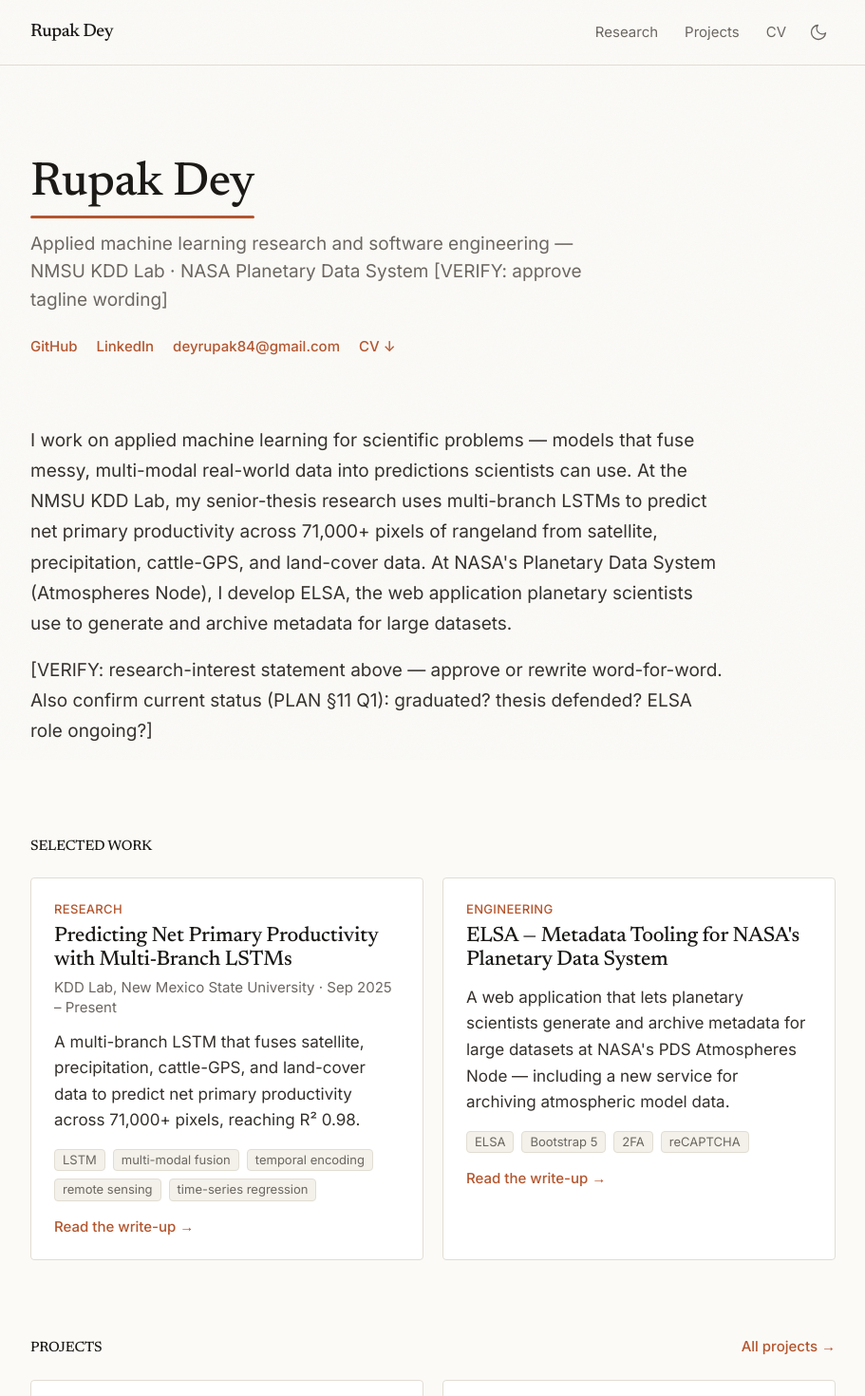
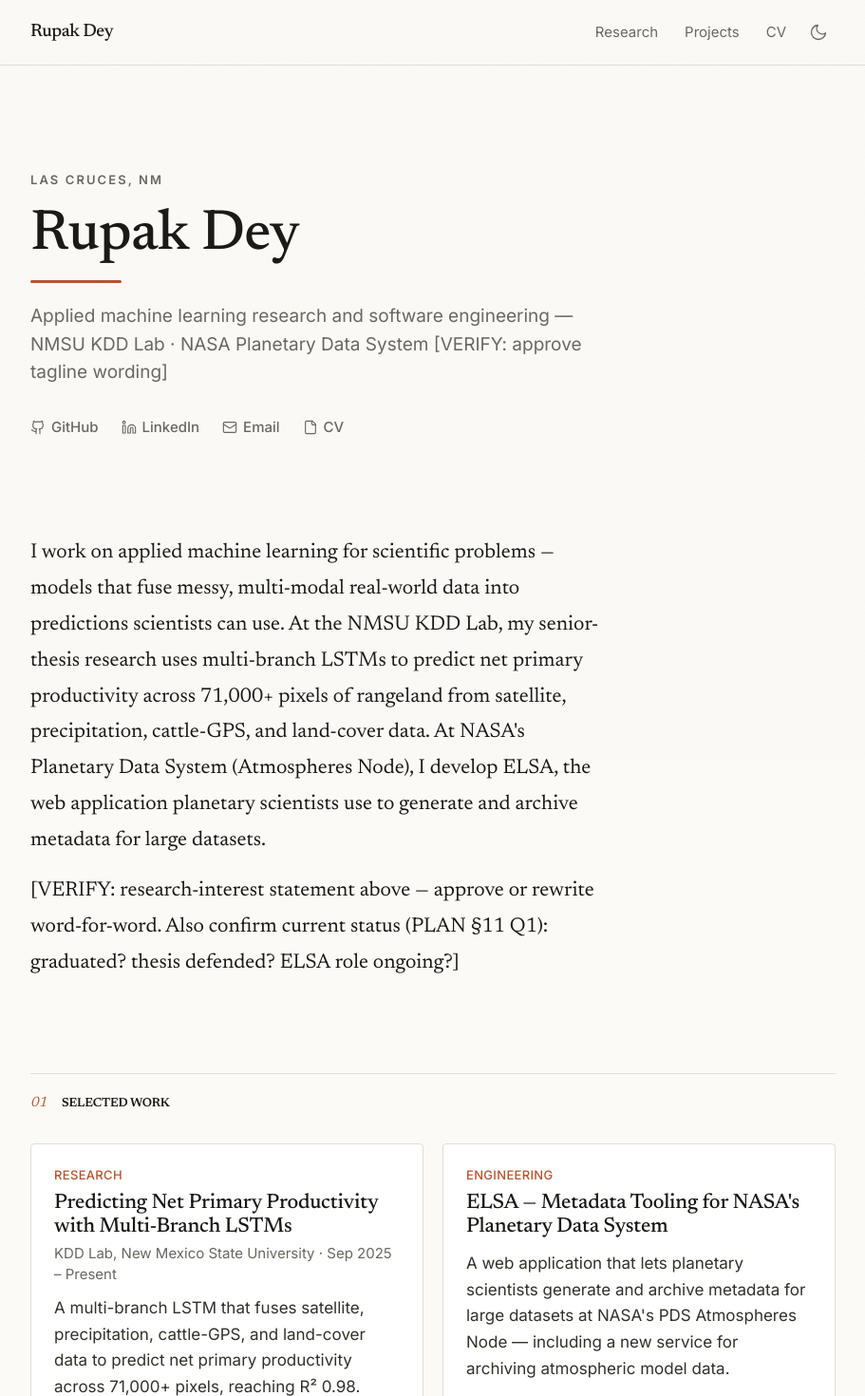
Before and after one commit to rdey08/personal-site, a Next.js app: page / in a window 1280 px wide. Shown: the top 1470 px of the page at 95% size, without its empty margins (184-1095 px from the left). Built offline with nearby package versions, Linux system fonts and the light colour scheme.

Commit message:
feat(design): home — serif display hero with location eyebrow, icon link row, serif lead statement, numbered sections

```diff
--- a/src/app/page.tsx
+++ b/src/app/page.tsx
@@ -8,12 +8,22 @@ import {
 } from "@/lib/content";
 import { Mdx } from "@/lib/mdx";
 import { Section } from "@/components/Section";
+import { SectionHeading } from "@/components/SectionHeading";
 import { Reveal } from "@/components/Reveal";
 import { ResearchCard } from "@/components/ResearchCard";
 import { ProjectCard } from "@/components/ProjectCard";
 import { NewsList } from "@/components/NewsList";
 import { ObfuscatedEmail } from "@/components/ObfuscatedEmail";
 import { PersonJsonLd } from "@/components/PersonJsonLd";
+import {
+  FileIcon,
+  GitHubIcon,
+  LinkedInIcon,
+  MailIcon,
+} from "@/components/icons";
+
+const heroLink =
+  "inline-flex items-center gap-1.5 text-sm font-medium text-ink-muted transition-colors duration-[--duration-fast] hover:text-accent";
 
 export default function Home() {
   const site = getSite();
@@ -27,48 +37,46 @@ export default function Home() {
   return (
     <>
       <PersonJsonLd />
-      {/* Hero — entrance stagger + signature accent underline (CSS only) */}
-      <Section className="stagger pt-16 pb-4 sm:pt-24">
-        <h1 className="inline-block text-4xl font-medium text-ink-strong sm:text-5xl">
+
+      {/* Hero — serif display, entrance stagger, signature accent stroke */}
+      <Section className="stagger pt-20 pb-10 sm:pt-28">
+        <p className="text-xs font-semibold tracking-[0.16em] text-ink-muted uppercase">
+          {site.meta.location}
+        </p>
+        <h1 className="mt-4 font-serif text-5xl font-medium tracking-tight text-balance text-ink-strong sm:text-6xl">
           {site.meta.name}
           <span
             aria-hidden="true"
-            className="draw-underline mt-1 block h-[3px] w-full rounded-full bg-accent"
+            className="draw-underline mt-3 block h-[3px] w-24 rounded-full bg-accent"
           />
         </h1>
-        <p className="mt-3 max-w-[52ch] text-lg text-ink-muted">
+        <p className="mt-5 max-w-[52ch] text-lg text-pretty text-ink-muted">
           {site.meta.tagline}
         </p>
-        <div className="mt-6 flex flex-wrap items-center gap-x-5 gap-y-2 text-sm font-medium">
-          <a
-            href={site.meta.links.github}
-            className="text-accent hover:text-accent-strong"
-          >
+        <div className="mt-8 flex flex-wrap items-center gap-x-6 gap-y-3">
+          <a href={site.meta.links.github} className={heroLink}>
+            <GitHubIcon />
             GitHub
           </a>
-          <a
-            href={site.meta.links.linkedin}
-            className="text-accent hover:text-accent-strong"
-          >
+          <a href={site.meta.links.linkedin} className={heroLink}>
+            <LinkedInIcon />
             LinkedIn
           </a>
-          <ObfuscatedEmail
-            email={site.meta.email}
-            className="text-accent hover:text-accent-strong"
-          />
-          <a
-            href={site.meta.cvPdf}
-            className="text-accent hover:text-accent-strong"
-          >
-            CV ↓
+          <ObfuscatedEmail email={site.meta.email} className={heroLink}>
+            <MailIcon />
+            Email
+          </ObfuscatedEmail>
+          <a href={site.meta.cvPdf} className={heroLink}>
+            <FileIcon />
+            CV
           </a>
         </div>
       </Section>
 
-      {/* Research interest — the 30-second scan target */}
+      {/* Research interest — the 30-second scan target, set as a serif lead */}
       <Reveal>
-        <Section className="py-10">
-          <div className="max-w-[var(--measure)] text-ink [&_p]:text-lg [&_p]:leading-[1.7]">
+        <Section className="py-12">
+          <div className="max-w-[38rem] font-serif text-[1.35rem] leading-[1.6] text-ink-strong [&_p]:mb-5 [&_p]:text-pretty last:[&_p]:mb-0">
             <Mdx source={site.body} />
           </div>
         </Section>
@@ -76,10 +84,8 @@ export default function Home() {
 
       {/* Two flagship threads */}
       <Reveal>
-        <Section className="py-10">
-          <h2 className="mb-6 text-sm font-medium tracking-wide text-ink-muted uppercase">
-            Selected work
-          </h2>
+        <Section className="py-12">
+          <SectionHeading index="01" title="Selected work" />
           <div className="grid gap-5 sm:grid-cols-2">
             {research && (
               <ResearchCard thread={research.meta} eyebrow="Research" />
@@ -92,18 +98,19 @@ export default function Home() {
       {/* Featured projects strip */}
       {featuredProjects.length > 0 && (
         <Reveal>
-          <Section className="py-10">
-            <div className="mb-6 flex items-baseline justify-between">
-              <h2 className="text-sm font-medium tracking-wide text-ink-muted uppercase">
-                Projects
-              </h2>
-              <Link
-                href="/projects"
-                className="text-sm font-medium text-accent hover:text-accent-strong"
-              >
-                All projects →
-              </Link>
-            </div>
+          <Section className="py-12">
+            <SectionHeading
+              index="02"
+              title="Projects"
+              action={
+                <Link
+                  href="/projects"
+                  className="text-sm font-medium text-accent transition-colors duration-[--duration-fast] hover:text-accent-strong"
+                >
+                  All projects →
+                </Link>
+              }
+            />
             <div className="grid gap-5 sm:grid-cols-2">
               {featuredProjects.map((p) => (
                 <ProjectCard key={p.meta.slug} project={p.meta} />
@@ -116,10 +123,8 @@ export default function Home() {
       {/* News */}
       {news.length > 0 && (
         <Reveal>
-          <Section className="py-10">
-            <h2 className="mb-6 text-sm font-medium tracking-wide text-ink-muted uppercase">
-              News
-            </h2>
+          <Section className="py-12">
+            <SectionHeading index="03" title="News" />
             <NewsList items={news} limit={5} />
           </Section>
         </Reveal>
--- /dev/null
+++ b/src/components/icons.tsx
@@ -0,0 +1,66 @@
+// Minimal 16px stroke icon set, server-rendered inline SVG. Decorative only —
+// every usage pairs an icon with visible text, so all are aria-hidden.
+
+const base = {
+  "aria-hidden": true as const,
+  viewBox: "0 0 24 24",
+  fill: "none",
+  stroke: "currentColor",
+  strokeWidth: 1.7,
+  strokeLinecap: "round" as const,
+  strokeLinejoin: "round" as const,
+};
+
+export function GitHubIcon({ className = "h-4 w-4" }: { className?: string }) {
+  return (
+    <svg {...base} className={className}>
+      <path d="M15 22v-4a4.8 4.8 0 0 0-1-3.5c3 0 6-2 6-5.5.08-1.25-.27-2.48-1-3.5.28-1.15.28-2.35 0-3.5 0 0-1 0-3 1.5-2.64-.5-5.36-.5-8 0C6 2 5 2 5 2c-.3 1.15-.3 2.35 0 3.5A5.4 5.4 0 0 0 4 9c0 3.5 3 5.5 6 5.5-.39.49-.68 1.05-.85 1.65-.17.6-.22 1.23-.15 1.85v4" />
+      <path d="M9 18c-4.51 2-5-2-7-2" />
+    </svg>
+  );
+}
+
+export function LinkedInIcon({
+  className = "h-4 w-4",
+}: {
+  className?: string;
+}) {
+  return (
+    <svg {...base} className={className}>
+      <path d="M16 8a6 6 0 0 1 6 6v7h-4v-7a2 2 0 0 0-2-2 2 2 0 0 0-2 2v7h-4v-7a6 6 0 0 1 6-6z" />
+      <rect width="4" height="12" x="2" y="9" />
+      <circle cx="4" cy="4" r="2" />
+    </svg>
+  );
+}
+
+export function MailIcon({ className = "h-4 w-4" }: { className?: string }) {
+  return (
+    <svg {...base} className={className}>
+      <rect width="20" height="16" x="2" y="4" rx="2" />
+      <path d="m22 7-8.97 5.7a1.94 1.94 0 0 1-2.06 0L2 7" />
+    </svg>
+  );
+}
+
+export function FileIcon({ className = "h-4 w-4" }: { className?: string }) {
+  return (
+    <svg {...base} className={className}>
+      <path d="M15 2H6a2 2 0 0 0-2 2v16a2 2 0 0 0 2 2h12a2 2 0 0 0 2-2V7z" />
+      <path d="M14 2v4a2 2 0 0 0 2 2h4" />
+    </svg>
+  );
+}
+
+export function ArrowRightIcon({
+  className = "h-4 w-4",
+}: {
+  className?: string;
+}) {
+  return (
+    <svg {...base} className={className}>
+      <path d="M5 12h14" />
+      <path d="m12 5 7 7-7 7" />
+    </svg>
+  );
+}
```
